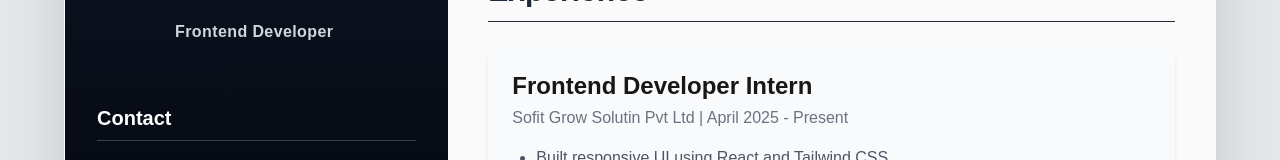
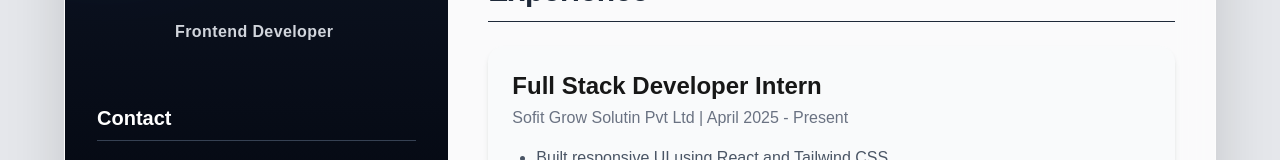
Before and after one commit to mohdmuqeemalam01/resume, a Next.js app: page / in a window 1280 px wide. Shown: the part 289-449 px from the top of the page. Built offline with nearby package versions, Linux system fonts and the light colour scheme.

Commit message:
Change job title from Frontend to Full Stack Developer Intern

```diff
--- a/app/page.js
+++ b/app/page.js
@@ -241,7 +241,7 @@ export default function ResumeTemplate() {
             <div className="mt-6 bg-gray-50 p-6 rounded-2xl shadow-md hover:shadow-2xl transition duration-500">
 
               <h3 className="text-2xl font-semibold">
-                Frontend Developer Intern
+                Full Stack Developer Intern
               </h3>
 
               <p className="text-gray-500 mt-1">
```
